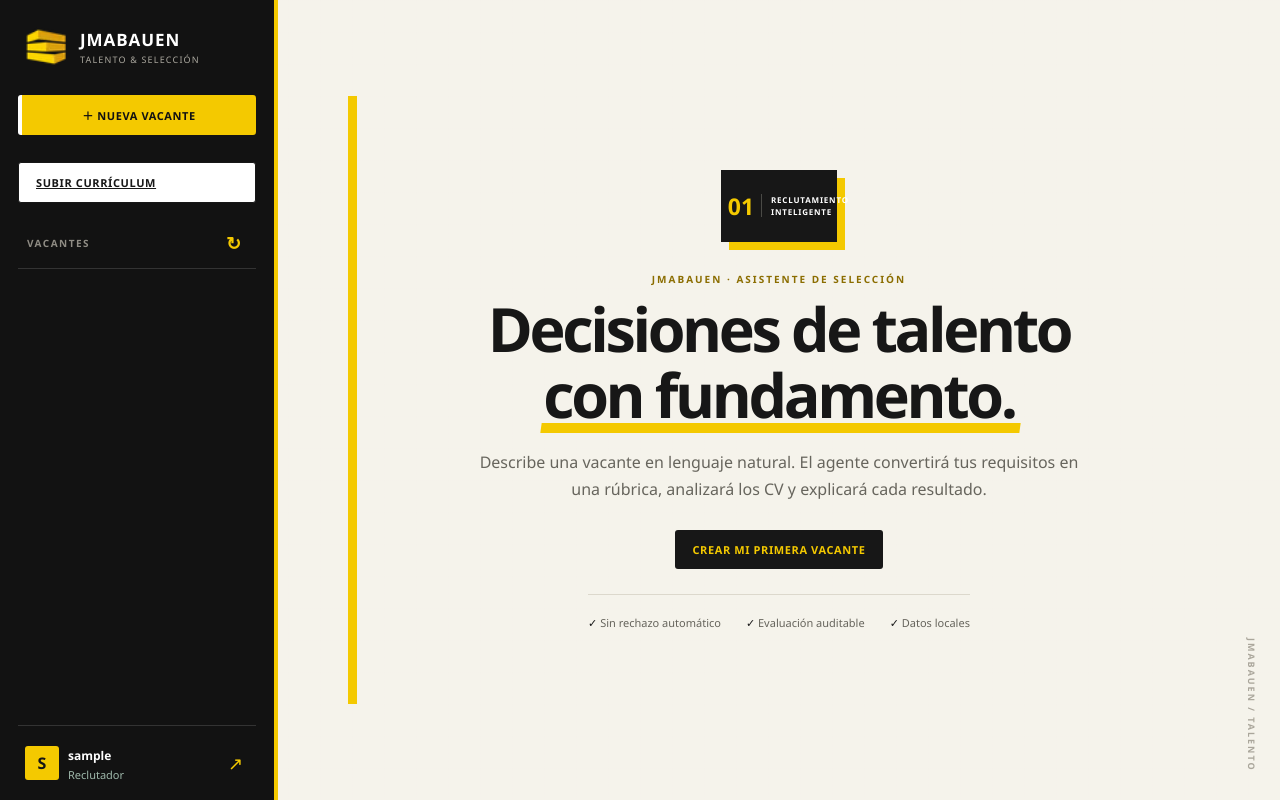
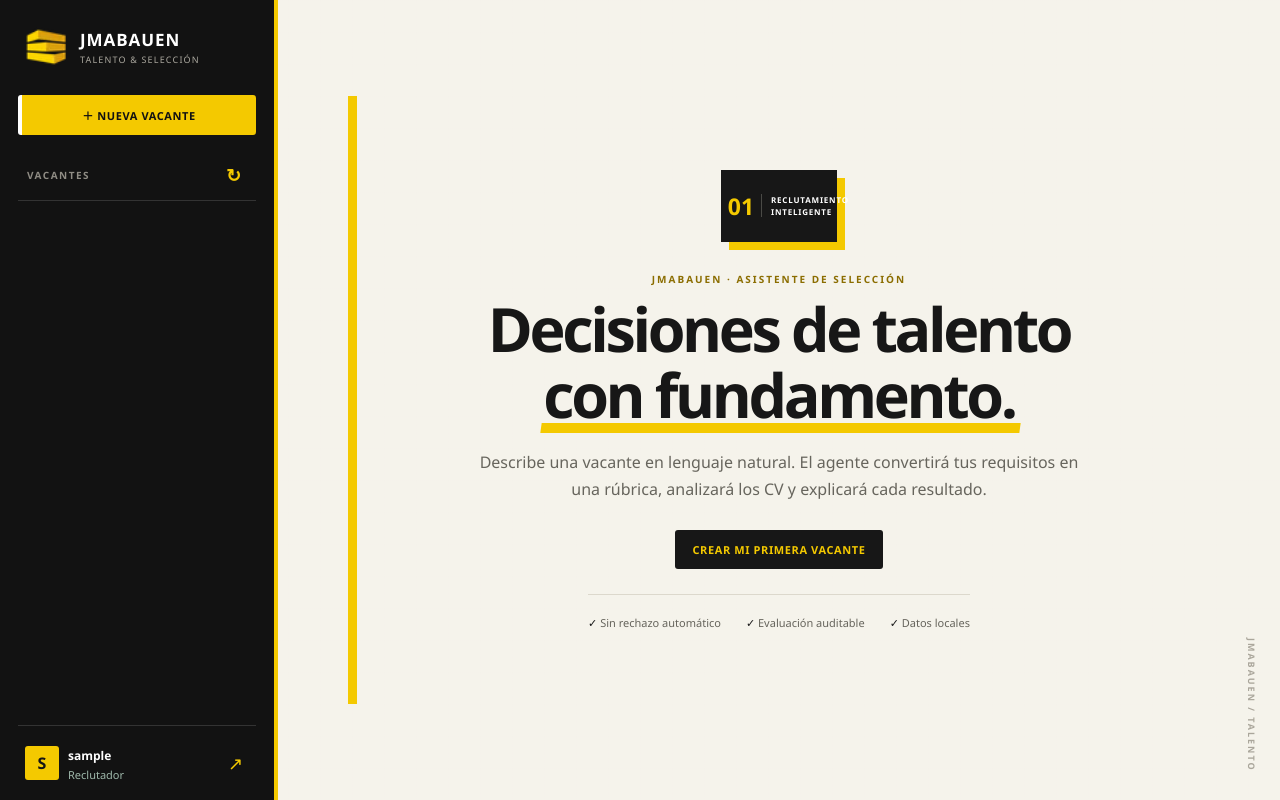
Before and after one commit to Brandon0902/reclutator_agent, a Django app: page / in a window 1280 px wide. Run offline with Django 5.2, Linux system fonts and the light colour scheme; the visitor is signed in with stand-in values (Sample User, id 1); data that the repository does not hold is empty.

Commit message:
Quitar accesos públicos del workspace

```diff
--- a/agente_curriculums/vacantes/static/vacantes/app.js
+++ b/agente_curriculums/vacantes/static/vacantes/app.js
@@ -30,7 +30,7 @@
     $('empty-state').classList.add('hidden');$('workspace').classList.remove('hidden'); renderJobs(); renderHeader();
     await Promise.all([loadMessages(),loadExecutions()]); renderCriteria(); schedulePoll();
   }
-  function renderHeader(){$('job-title').textContent=state.current.titulo||'Nueva conversación';$('job-status').textContent=statusLabels[state.current.estado]||state.current.estado;const publish=$('publish-job');const link=$('public-job-link');publish.classList.toggle('hidden',!!state.current.publicada);link.classList.toggle('hidden',!state.current.publicada);if(state.current.publicada){link.href=`/aplicar/${state.current.public_slug}/`;link.textContent='Abrir formulario';}publish.onclick=async()=>{try{state.current=await api(`/api/vacantes/${state.current.id}/publicar/`,{method:'POST',body:'{}'});renderHeader();toast('Vacante publicada. Puedes copiar el enlace.');}catch(error){toast(error.message,true);}};}
+  function renderHeader(){$('job-title').textContent=state.current.titulo||'Nueva conversación';$('job-status').textContent=statusLabels[state.current.estado]||state.current.estado;}
 
   async function loadMessages(){
     const messages=await api(`/api/vacantes/${state.current.id}/mensajes/`);
--- a/agente_curriculums/vacantes/templates/vacantes/workspace.html
+++ b/agente_curriculums/vacantes/templates/vacantes/workspace.html
@@ -12,7 +12,6 @@
     <aside class="sidebar">
       <div class="brand"><img class="brand-mark" src="{% static 'vacantes/jmabauen-icon.png' %}" alt="" aria-hidden="true"><div><strong>JMABAUEN</strong><small>TALENTO &amp; SELECCIÓN</small></div></div>
       <button class="btn primary new-job" id="new-job">＋ Nueva vacante</button>
-      <a class="btn secondary new-job" href="/aplicar/" target="_blank" rel="noopener">Subir currículum</a>
       <div class="sidebar-heading"><span>VACANTES</span><button id="refresh-jobs" title="Actualizar">↻</button></div>
       <nav class="job-list" id="job-list" aria-label="Vacantes"></nav>
       <div class="sidebar-footer">
@@ -35,7 +34,7 @@
       <section class="workspace hidden" id="workspace">
         <header class="topbar">
           <div><p class="eyebrow">VACANTE</p><h2 id="job-title">Nueva conversación</h2></div>
-          <div><div class="status-pill" id="job-status">Borrador</div><button class="btn secondary hidden" id="publish-job" type="button">Publicar enlace</button><a class="hidden" id="public-job-link" target="_blank" rel="noopener">Abrir formulario</a><a class="btn secondary" href="/postulaciones/">Postulaciones RH</a></div>
+          <div class="status-pill" id="job-status">Borrador</div>
         </header>
 
         <div class="content-grid">
```
